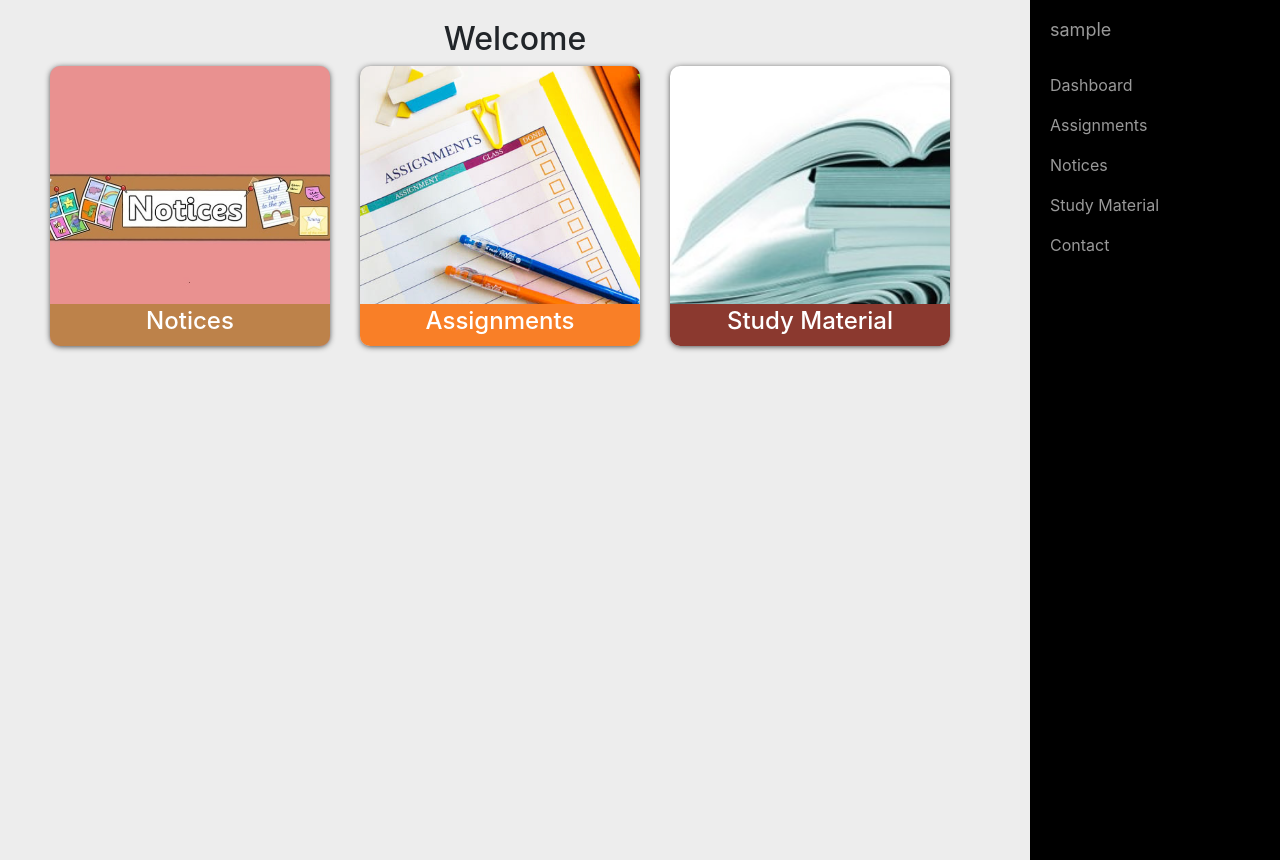
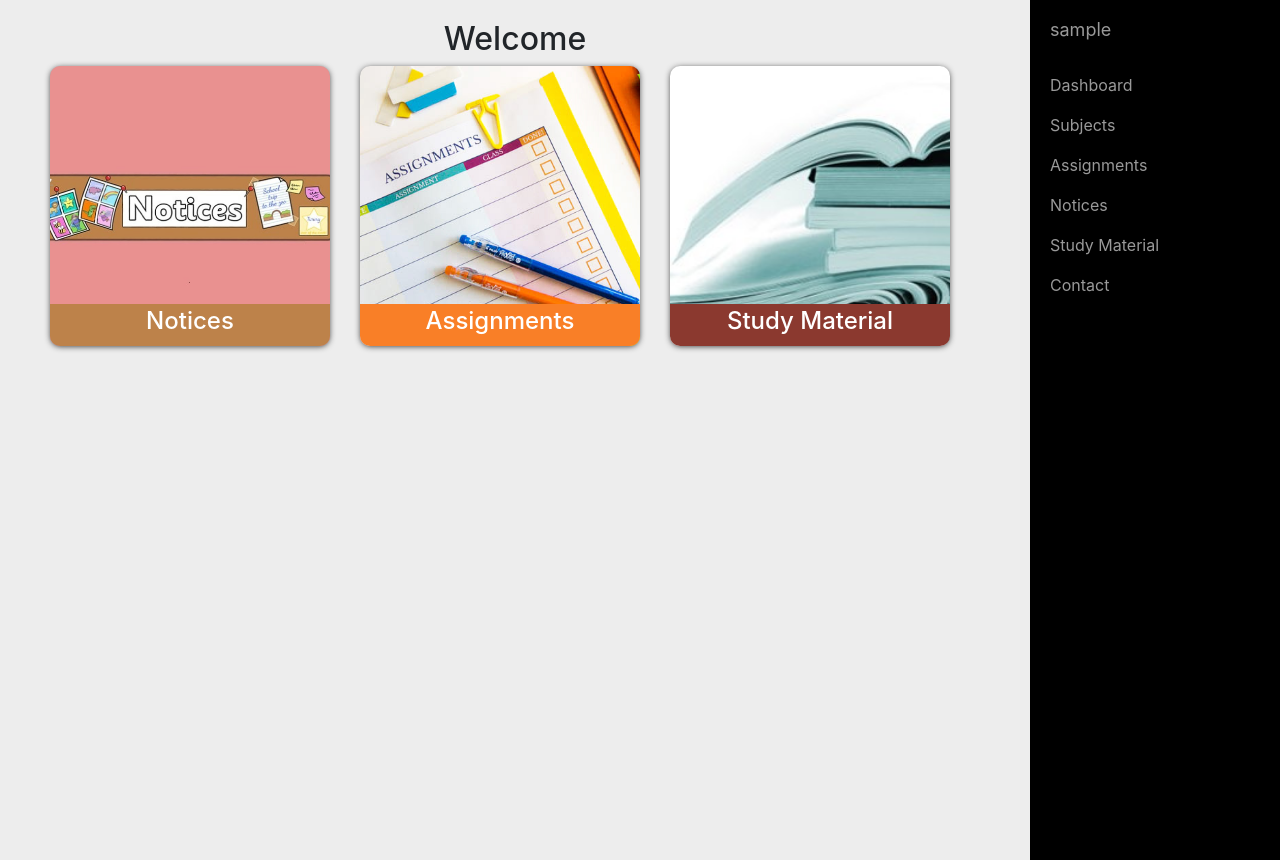
Before and after one commit to officialbidisha/Assignment-Submission-Portal, a PHP site: page /firstteacher.php in a window 1280 px wide. Shown: the part 58-918 px from the top of the page. Run offline with PHP 8.4, Linux system fonts and the light colour scheme; the visitor is signed in with stand-in values (Sample User, id 1).

Commit message:
First Final Submission Completed

```diff
--- a/New/addsubject.php
+++ b/New/addsubject.php
@@ -46,6 +46,7 @@ else
       <ul class="sidebar-nav">
         <li class="sidebar-brand"> <a href="firstteacher.php"> <?php echo $_SESSION['username'] ?> </a> </li>
         <li> <a href="firstteacher.php">Dashboard</a> </li>
+        <li> <a href="subjects.php">Subjects</a> </li>
         <li> <a href="assignmentinside.php">Assignments</a> </li>
         <li> <a href="noticeview.php">Notices</a> </li>
         <li> <a href="studyupload.php">Study Material</a> </li>
--- a/New/assignmentinside.php
+++ b/New/assignmentinside.php
@@ -55,9 +55,10 @@ if (isset($_GET['semester'])) {
                 <ul class="sidebar-nav">
                     <li class="sidebar-brand"> <a href="#"> <?php echo $_SESSION['username']?> </a> </li>
                     <li> <a href="firstteacher.php">Dashboard</a> </li>
+                    <li> <a href="subjects.php">Subjects</a> </li>
                     <li> <a href="assignmentinside.php">Assignments</a> </li>
                     <li> <a href="noticeview.php">Notices</a> </li>
-                    <li> <a href="studyupload.php">Study Material</a> </li>
+                    <li> <a href="studyupload.php">Study Material</a></li>
                     <li> <a href="#">Contact</a> </li>
                 </ul>
             </div> <!-- /#sidebar-wrapper -->
--- a/New/assignmentupload.php
+++ b/New/assignmentupload.php
@@ -52,6 +52,7 @@ if (isset($_GET['sem'])) {
             <ul class="sidebar-nav">
                 <li class="sidebar-brand"> <a href="firstteacher.php"> <?php echo $_SESSION['username'] ?> </a> </li>
                 <li> <a href="firstteacher.php">Dashboard</a> </li>
+                <li> <a href="subjects.php">Subjects</a> </li>
                 <li> <a href="assignmentinside.php">Assignments</a> </li>
                 <li> <a href="noticeview.php">Notices</a> </li>
                 <li> <a href="studyupload.php">Study Material</a> </li>
--- a/New/assview_teacher.php
+++ b/New/assview_teacher.php
@@ -50,6 +50,7 @@ if (isset($_GET['sem'])) {
       <ul class="sidebar-nav">
         <li class="sidebar-brand"> <a href="#"> <?php echo $_SESSION['username'] ?> </a> </li>
         <li> <a href="firstteacher.php">Dashboard</a> </li>
+        <li> <a href="subjects.php">Subjects</a> </li>
         <li> <a href="assignmentinside.php">Assignments</a> </li>
         <li> <a href="noticeview.php">Notices</a> </li>
         <li> <a href="studyupload.php">Study Material</a> </li>
--- a/New/deletesubject.php
+++ b/New/deletesubject.php
@@ -50,6 +50,7 @@ $semester = !empty($_GET['sem']) ? $_GET['sem'] : '';
                         <ul class="sidebar-nav">
                                 <li class="sidebar-brand"> <a href="firstteacher.php"> <?php echo $_SESSION['username'] ?> </a> </li>
                                 <li> <a href="firstteacher.php">Dashboard</a> </li>
+                                <li> <a href="subjects.php">Subjects</a> </li>
                                 <li> <a href="assignmentinside.php">Assignments</a> </li>
                                 <li> <a href="noticeview.php">Notices</a> </li>
                                 <li> <a href="studyupload.php">Study Material</a> </li>
--- a/New/firstteacher.php
+++ b/New/firstteacher.php
@@ -52,6 +52,7 @@ if (isset($_GET['semester'])) {
                         <ul class="sidebar-nav">
                                 <li class="sidebar-brand"> <a href="#"> <?php echo $_SESSION['username'] ?> </a> </li>
                                 <li> <a href="firstteacher.php">Dashboard</a> </li>
+                                <li> <a href="subjects.php">Subjects</a> </li>
                                 <li> <a href="assignmentinside.php">Assignments</a> </li>
                                 <li> <a href="noticeview.php">Notices</a> </li>
                                 <li> <a href="studyupload.php">Study Material</a> </li>
--- a/New/postnotice.php
+++ b/New/postnotice.php
@@ -45,6 +45,7 @@ $semester = !empty($_GET['sem']) ? $_GET['sem'] : '';
       <ul class="sidebar-nav">
         <li class="sidebar-brand"> <a href="#"> <?php echo $_SESSION['username'] ?> </a> </li>
         <li> <a href="firstteacher.php">Dashboard</a> </li>
+        <li> <a href="subjects.php">Subjects</a> </li>
         <li> <a href="assignmentinside.php">Assignments</a> </li>
         <li> <a href="noticeview.php">Notices</a> </li>
         <li> <a href="studyupload.php">Study Material</a> </li>
--- a/New/studyupload.php
+++ b/New/studyupload.php
@@ -52,6 +52,7 @@ if (isset($_GET['sem'])) {
             <ul class="sidebar-nav">
                 <li class="sidebar-brand"> <a href="firstteacher.php"> <?php echo $_SESSION['username'] ?> </a> </li>
                 <li> <a href="firstteacher.php">Dashboard</a> </li>
+                <li> <a href="subjects.php">Subjects</a> </li>
                 <li> <a href="assignmentinside.php">Assignments</a> </li>
                 <li> <a href="noticeview.php">Notices</a> </li>
                 <li> <a href="studyupload.php">Study Material</a> </li>
--- a/New/submissionreport.php
+++ b/New/submissionreport.php
@@ -50,6 +50,7 @@ if (isset($_GET['sem'])) {
             <ul class="sidebar-nav">
                 <li class="sidebar-brand"> <a href="firstteacher.php"> <?php echo $_SESSION['username'] ?> </a> </li>
                 <li> <a href="firstteacher.php">Dashboard</a> </li>
+                <li> <a href="subjects.php">Subjects</a> </li>
                 <li> <a href="assignmentinside.php">Assignments</a> </li>
                 <li> <a href="noticeview.php">Notices</a> </li>
                 <li> <a href="studyupload.php">Study Material</a> </li>
```
